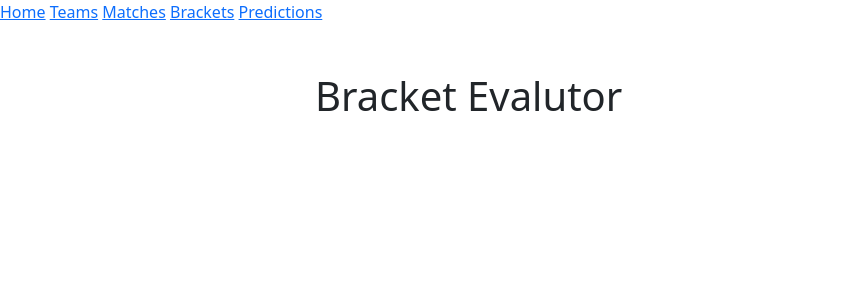
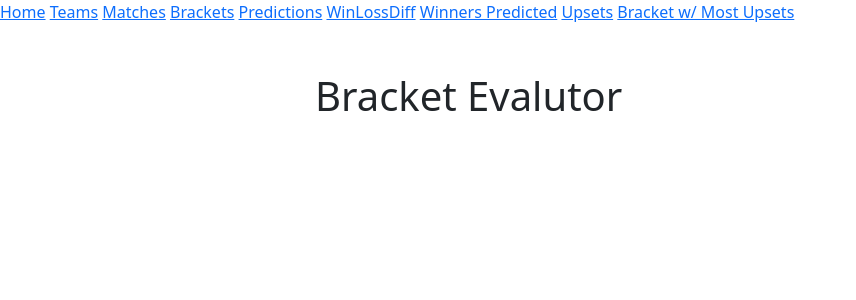
Before and after one commit to jonathanshi568/BracketEvaluator, a Flask app: page / in a window 1280 px wide. Shown: the top 300 px of the page, without its empty margins (0-856 px from the left). Run offline with Flask 2, Linux system fonts and the light colour scheme; some libraries are stand-ins or nearby versions.

Commit message:
add procedure

```diff
--- a/app/routes.py
+++ b/app/routes.py
@@ -117,3 +117,31 @@ def zupsets():
     cur.execute(query_str)
     results = cur.fetchall()
     return render_template('zuhairupsets.html', upsets = results)
+
+@app.route("/sp1", methods = ['POST'])
+def sp1():
+    cur = mysql.connection.cursor()
+    cur.callproc('sp',[1])
+    results = cur.fetchall()
+    return render_template('index2dan.html', items=results)
+
+@app.route("/sp2", methods = ['POST'])
+def sp2():
+    cur = mysql.connection.cursor()
+    cur.callproc('sp',[2])
+    results = cur.fetchall()
+    return render_template('index2gene.html', items=results)
+
+@app.route("/sp3", methods = ['POST'])
+def sp3():
+    cur = mysql.connection.cursor()
+    cur.callproc('sp',[3])
+    results = cur.fetchall()
+    return render_template('upsets.html', teams=results)
+
+@app.route("/sp4", methods = ['POST'])
+def sp4():
+    cur = mysql.connection.cursor()
+    cur.callproc('sp',[4])
+    results = cur.fetchall()
+    return render_template('zuhairupsets.html', upsets = results)
--- a/app/templates/index.html
+++ b/app/templates/index.html
@@ -24,6 +24,10 @@
     <a href="/dan">Matches</a>
     <a href="/gene">Brackets</a>
     <a href="/predictions">Predictions</a>
+    <a href="/sp1">WinLossDiff</a>
+    <a href="/sp2">Winners Predicted</a>
+    <a href="/sp3">Upsets</a>
+    <a href="/sp4">Bracket w/ Most Upsets</a>
   </div>
 
   <main role="main" class="container extra-bottom">
```
